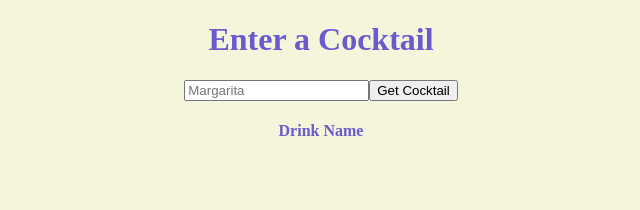
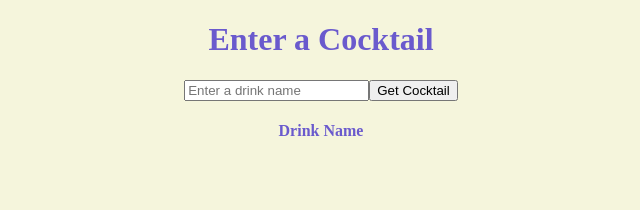
Before and after one commit to devColeman/Drink-Api, a plain HTML site: page index.html in a window 1280 px wide. Shown: the top 210 px of the page, 319-959 px from the left. Drawn offline with Linux system fonts and the light colour scheme; no server answers; placeholder pictures from the web are drawn by us.

Commit message:
changed placeholder

```diff
--- a/index.html
+++ b/index.html
@@ -10,7 +10,7 @@
     <h1>Enter a Cocktail</h1>
     <div>
     <form action="#">
-        <input type="text" placeholder="Margarita">
+        <input type="text" placeholder="Enter a drink name">
     </form>
     <button>Get Cocktail</button>
 </div>
```
